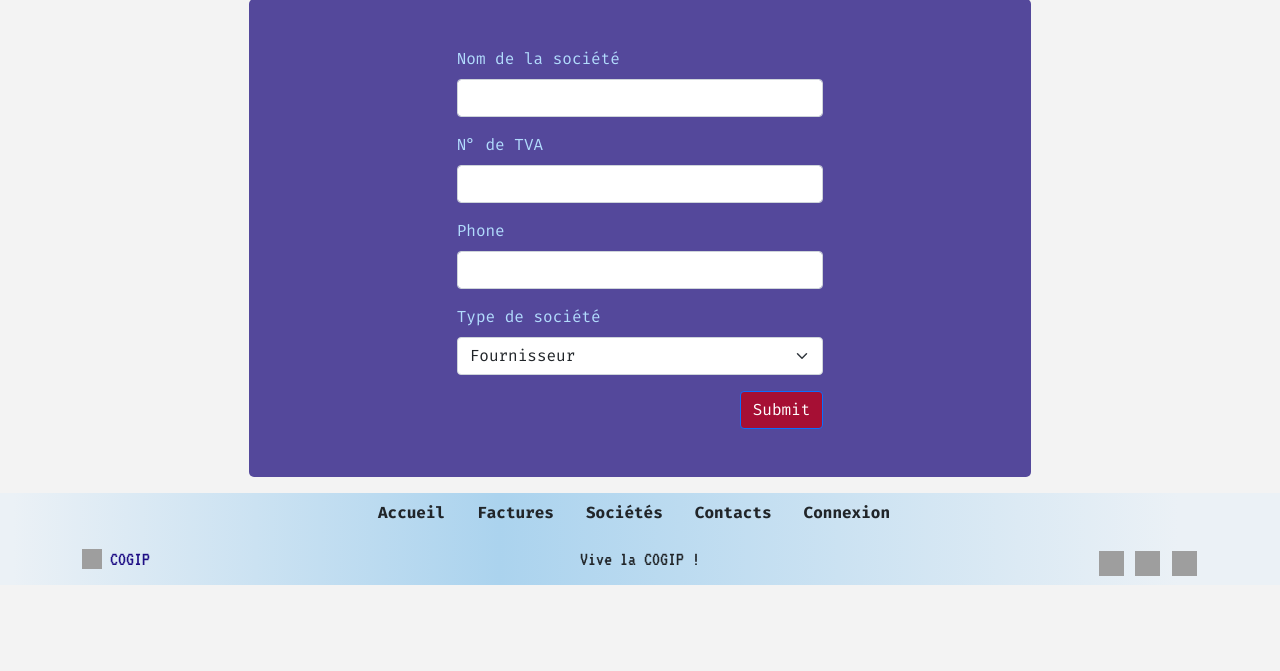
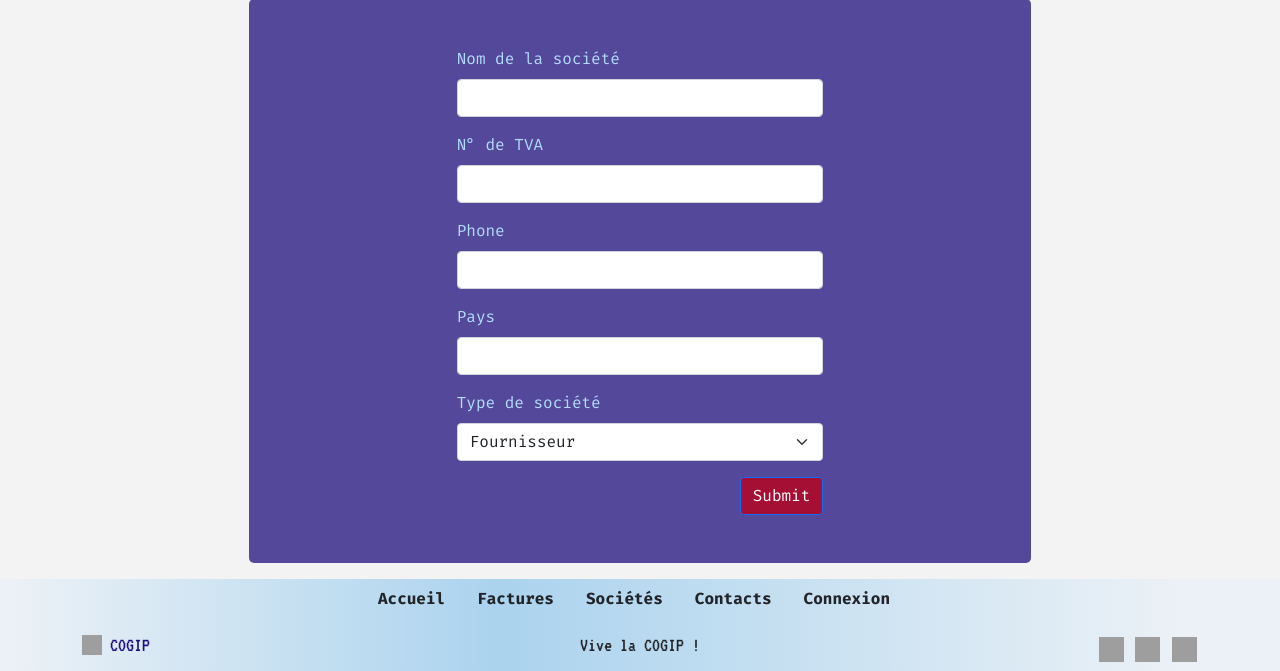
Before and after one commit to jptsr/cogip-challenge, a PHP site: page /nouvelle-entreprise in a window 1280 px wide. Shown: the part 196-867 px from the top of the page. Before the commit the page ends 781 px from the top, so only its background shows below. Run offline with PHP 8.4, Linux system fonts and the light colour scheme; grey boxes are pictures that could not be loaded.

Commit message:
add field pays pour formulaire newCompany

```diff
--- a/src/views/pages/newCompany.php
+++ b/src/views/pages/newCompany.php
@@ -23,7 +23,10 @@
 			    <label for="phone" class="form-label">Phone</label>
 			    <input type="tel" class="form-control" name="">
 		    </div>
-
+        <div class="mb-3">
+			    <label for="tva" class="form-label">Pays</label>
+			    <input type="text" class="form-control" name="" value="">
+		    </div>
 		    <div class="mb-3">
 			    <label for="typeSociété" class="form-label">Type de société</label>
 			    <select class="form-select fw-light" name="">
```
